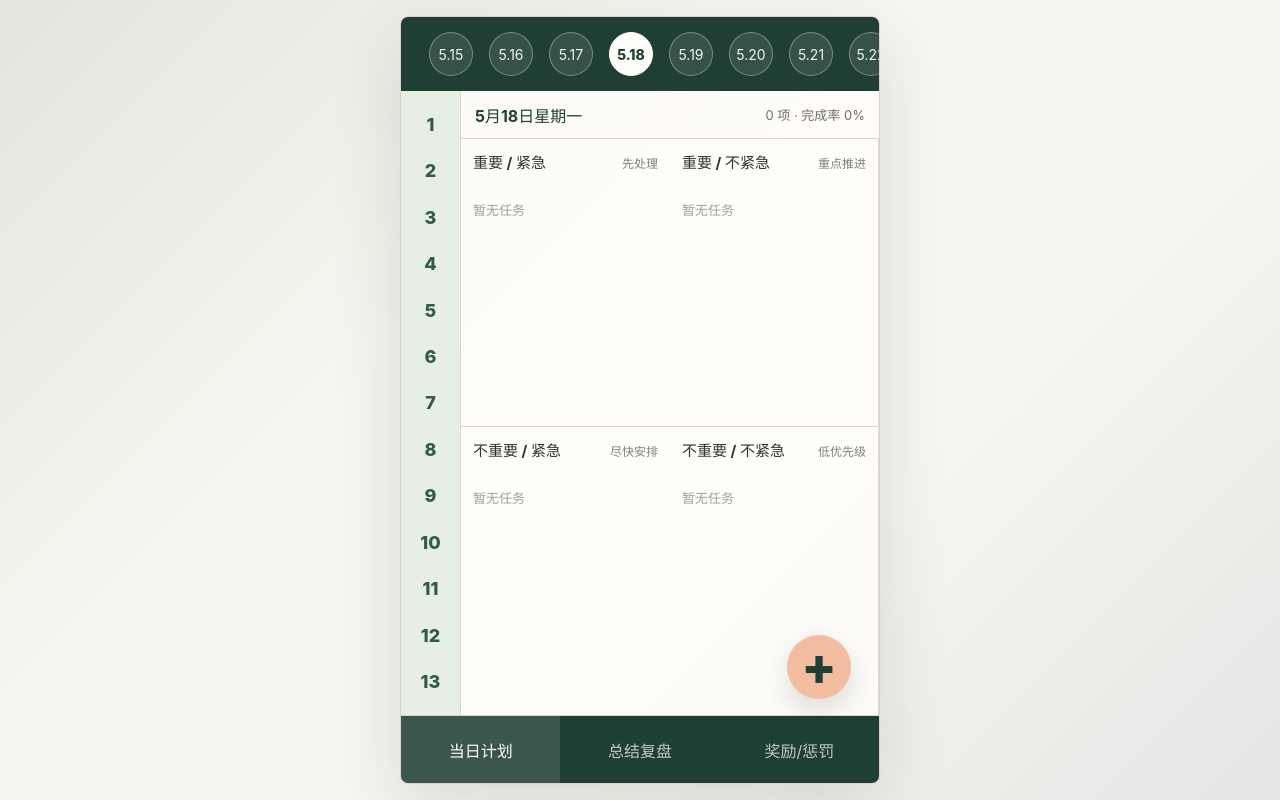
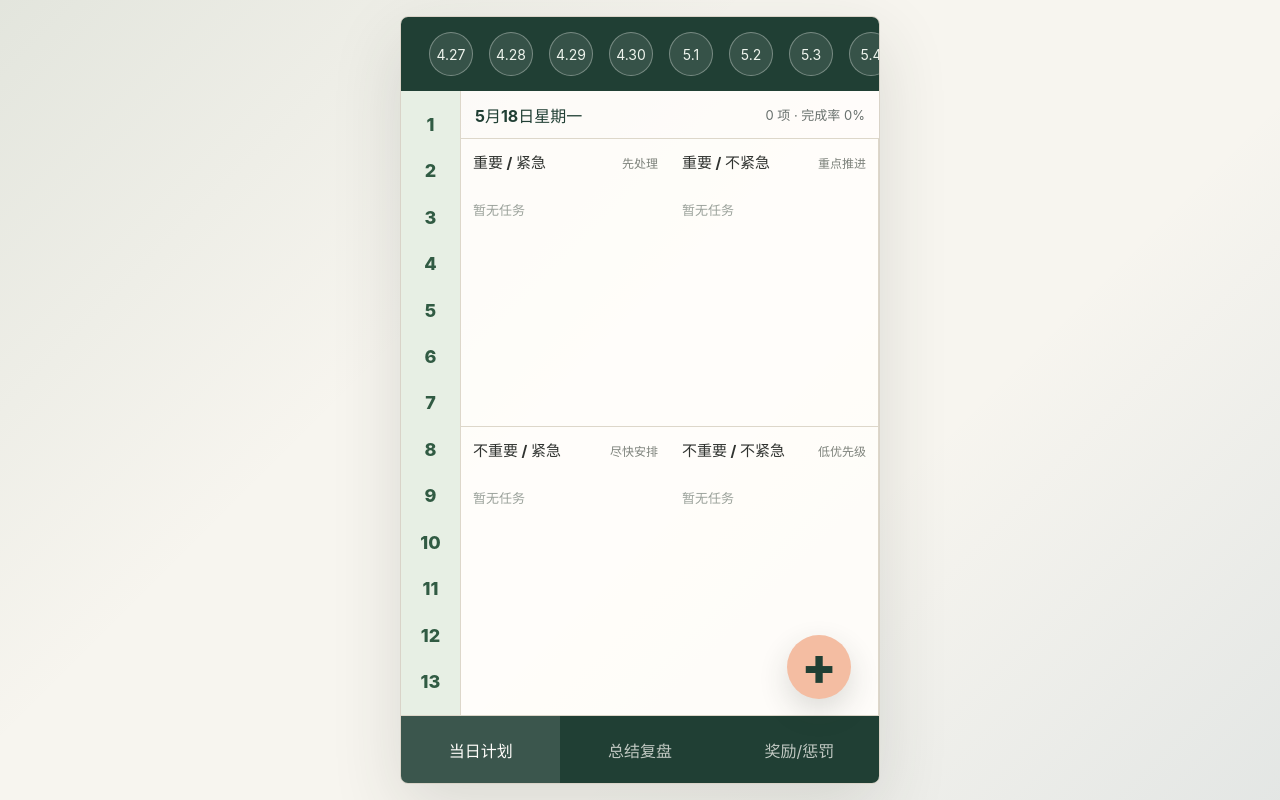
Before and after one commit to Mins-37/time-manager-app, a React (Vite) app: page / in a window 1280 px wide. Built offline with nearby package versions, Linux system fonts and the light colour scheme.

Commit message:
Keep date rail stable on selection

```diff
--- a/src/App.jsx
+++ b/src/App.jsx
@@ -24,6 +24,9 @@ const TABS = [
   { id: 'review', label: '总结复盘' },
   { id: 'reward', label: '奖励/惩罚' },
 ]
+
+const DATE_RAIL_PAST_DAYS = 21
+const DATE_RAIL_TOTAL_DAYS = 90
 
 const QUADRANTS = [
   {
@@ -167,6 +170,7 @@ function getEmptyForm(date) {
 function App() {
   const [tasks, setTasks] = useState(loadTasks)
   const [selectedDate, setSelectedDate] = useState(getDateString)
+  const [dateRailAnchor] = useState(getDateString)
   const [activeTab, setActiveTab] = useState('plan')
   const [selectedSlotId, setSelectedSlotId] = useState(null)
   const [timeRailMode, setTimeRailMode] = useState('period')
@@ -181,8 +185,10 @@ function App() {
   }, [tasks])
 
   const dateRail = useMemo(() => {
-    return Array.from({ length: 12 }, (_, index) => shiftDate(selectedDate, index - 3))
-  }, [selectedDate])
+    return Array.from({ length: DATE_RAIL_TOTAL_DAYS }, (_, index) =>
+      shiftDate(dateRailAnchor, index - DATE_RAIL_PAST_DAYS),
+    )
+  }, [dateRailAnchor])
 
   const selectedTasks = useMemo(
     () => tasks.filter((task) => task.taskDate === selectedDate),
```
